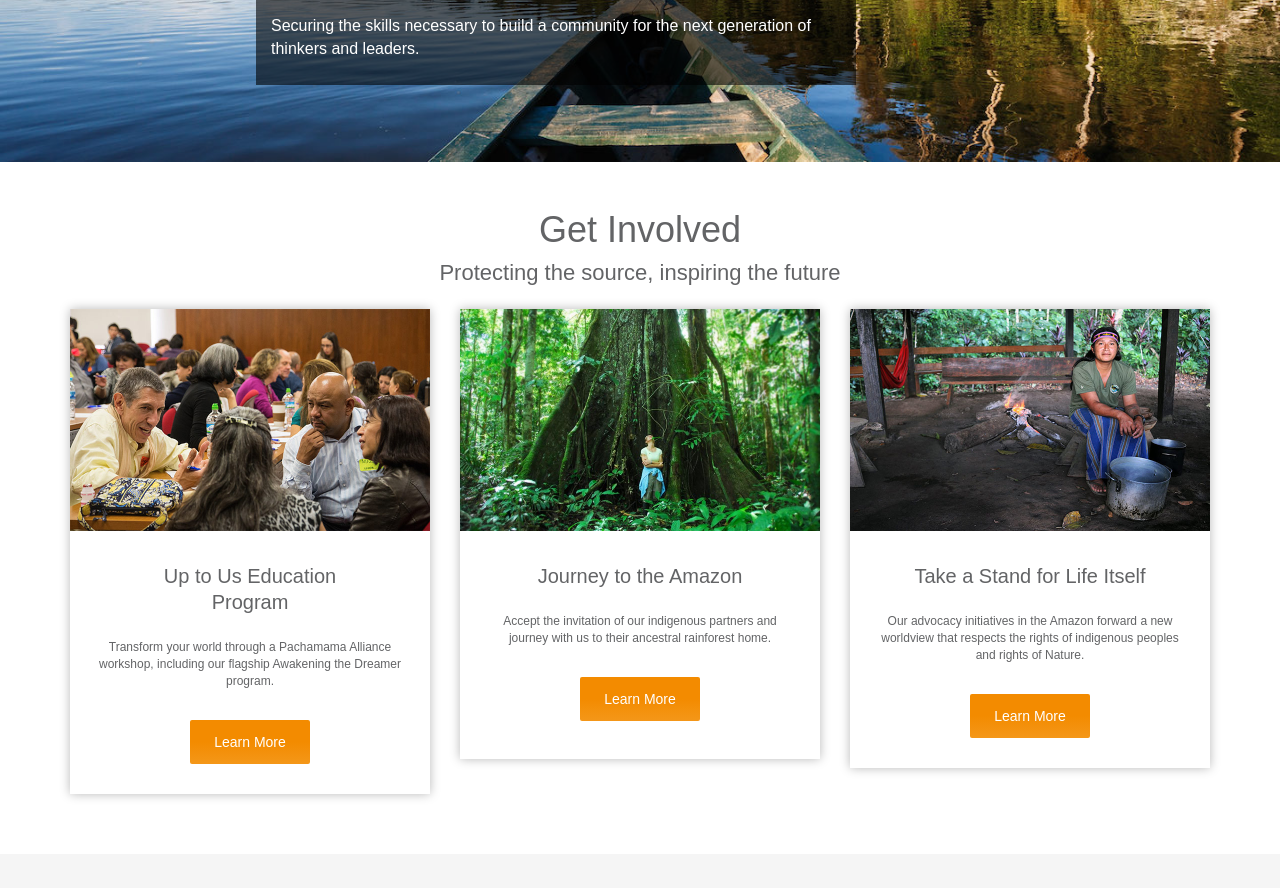
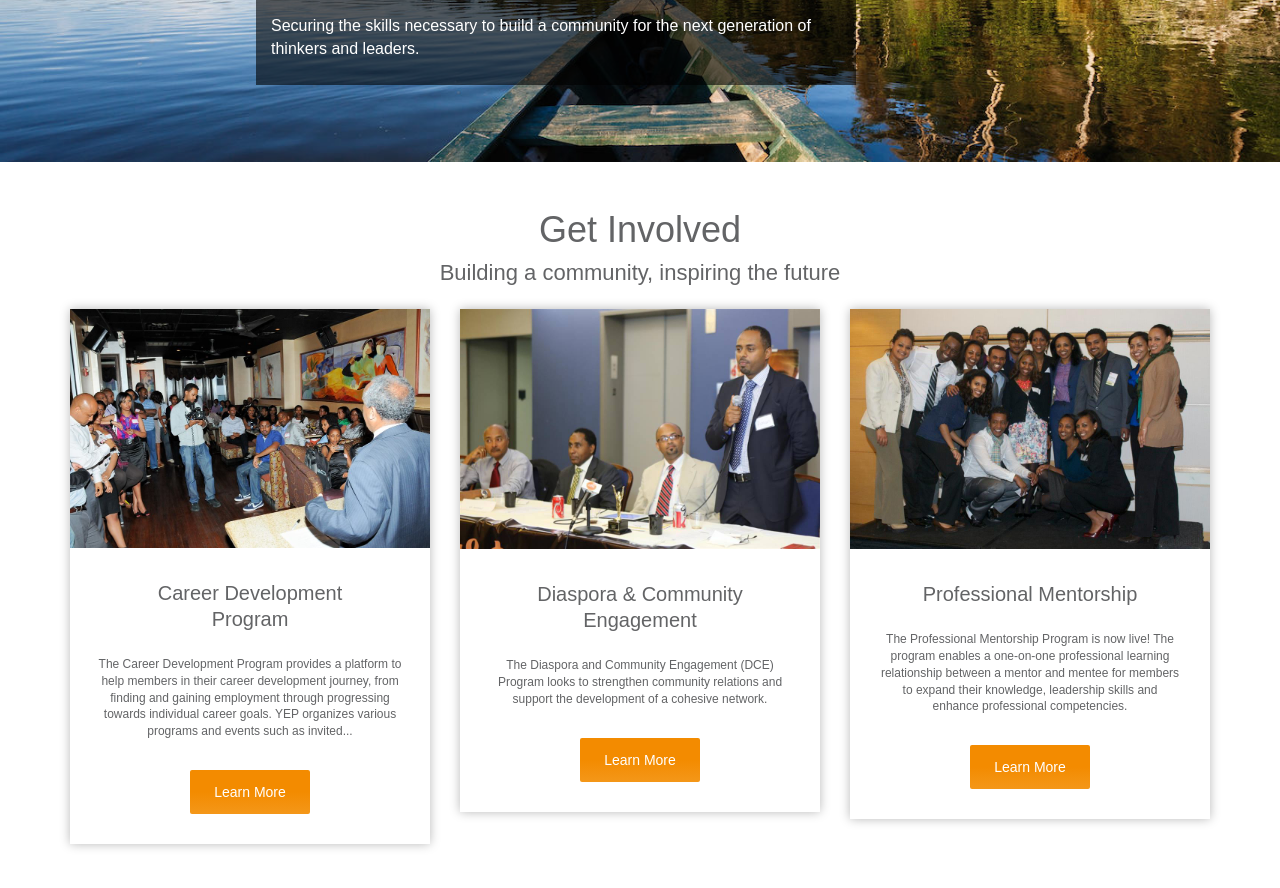
Before and after one commit to YEPNetwork/yepnetwork.github.io, a Jekyll site: the page built from index.html, in a window 1280 px wide and 900 px high, scrolled down 342 px. Shown: the top 888 px of the window. Built offline with Jekyll 4.4.1, drawn with Linux system fonts in a browser that asks for light colours; nearby versions of some CDN libraries; some web fonts are replaced; comment, search, counter and statistics services are not loaded.

Commit message:
Updated program callout.

```diff
--- a/_includes/callout.html
+++ b/_includes/callout.html
@@ -1,7 +1,7 @@
 <section id="programs-callout">
   <div class="container">
     <h2 class="h1 section-head">Get Involved</h2>
-    <p class="intro">Protecting the source, inspiring the future</p>
+    <p class="intro">Building a community, inspiring the future</p>
     <div class="row">
       <div class="col-xs-12 col-md-4">
         <div class="card">
@@ -9,11 +9,14 @@
             <img src="/assets/images/programs_callout_1.jpg">
           </figure>
           <div class="copy-holder">
-            <h3>Up to Us Education Program</h3>
-            <p>Transform your world through a Pachamama Alliance workshop, including our flagship Awakening the Dreamer
-              program.
-              <br>
-              <a href="/engage" class="has-mp-click btn btn-donate" data-event-label="Click Up to Us Learn More Button">Learn More</a>
+            <h3>Career Development Program</h3>
+            <p>
+            The Career Development Program provides a platform to help members
+            in their career development journey, from finding and gaining
+            employment through progressing towards individual career goals. YEP
+            organizes various programs and events such as invited...
+            <br>
+            <a href="#" class="has-mp-click btn btn-donate">Learn More</a>
             </p>
           </div>
         </div>
@@ -25,10 +28,13 @@
             <img src="/assets/images/programs_callout_2.jpg">
           </figure>
           <div class="copy-holder">
-            <h3>Journey to the Amazon</h3>
-            <p>Accept the invitation of our indigenous partners and journey with us to their ancestral rainforest home.
-              <br>
-              <a href="/journeys" class="has-mp-click btn btn-donate" data-event-label="Click Journeys Learn More Button">Learn More</a>
+            <h3>Diaspora & Community Engagement</h3>
+            <p>
+            The Diaspora and Community Engagement (DCE) Program looks to
+            strengthen community relations and support the development of a
+            cohesive network.
+            <br>
+            <a href="#" class="has-mp-click btn btn-donate">Learn More</a>
             </p>
           </div>
         </div>
@@ -40,11 +46,14 @@
             <img src="/assets/images/programs_callout_3.jpg">
           </figure>
           <div class="copy-holder">
-            <h3>Take a Stand for Life Itself</h3>
-            <p>Our advocacy initiatives in the Amazon forward a new worldview that respects the rights of indigenous peoples
-              and rights of Nature.
-              <br>
-              <a href="/advocacy" class="has-mp-click btn btn-donate" data-event-label="Click Advocacy Learn More Button">Learn More</a>
+            <h3>Professional Mentorship</h3>
+            <p>
+            The Professional Mentorship Program is now live! The program
+            enables a one-on-one professional learning relationship between a
+            mentor and mentee for members to expand their knowledge, leadership
+            skills and enhance professional competencies.
+            <br>
+            <a href="#" class="has-mp-click btn btn-donate">Learn More</a>
             </p>
           </div>
         </div>
```
Also changed, not shown: assets/images/programs_callout_1.jpg, assets/images/programs_callout_2.jpg, assets/images/programs_callout_3.jpg.
